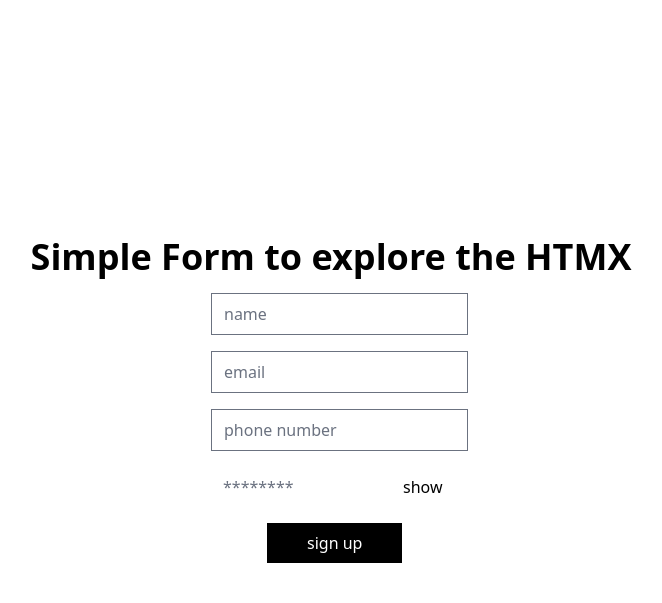
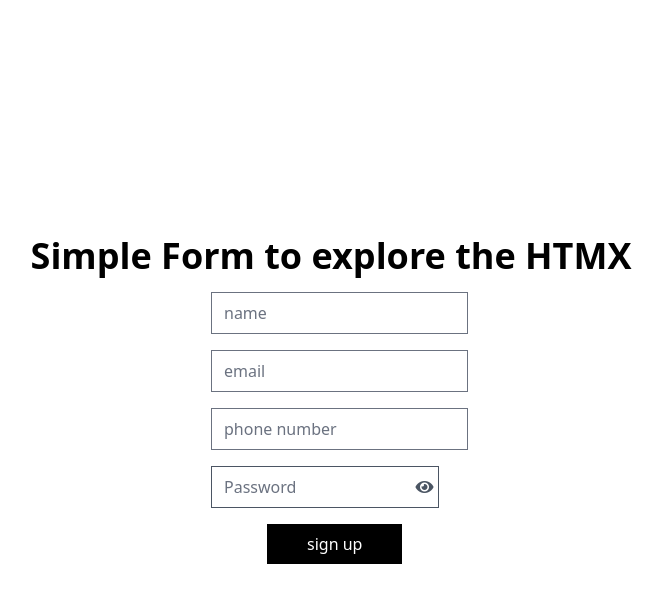
Before and after one commit to shadmeoli/LearningHTMX, a FastAPI app: page /home in a window 1280 px wide. Shown: the top 603 px of the page, without its empty margins (309-971 px from the left). Run offline with FastAPI, Linux system fonts and the light colour scheme; some libraries are stand-ins or nearby versions.

Commit message:
updates: HTMX CDN features

```diff
--- a/src/template/index.html
+++ b/src/template/index.html
@@ -3,6 +3,7 @@
 <head>
   <meta charset="UTF-8">
   <meta name="viewport" content="width=device-width, initial-scale=1.0">
+  <link rel="stylesheet" href="https://cdnjs.cloudflare.com/ajax/libs/font-awesome/5.15.3/css/all.min.css">
   <script src="https://unpkg.com/htmx.org@1.9.4"></script>
   <script src="https://cdn.tailwindcss.com?plugins=forms,typography,aspect-ratio,line-clamp"></script>
 </head>
@@ -13,10 +14,26 @@
       <input type="text" name="username" placeholder="name">
       <input type="email" name="email" placeholder="email">
       <input type="tel" name="phone" placeholder="phone number">
-      <div class="flex">
-        <input class="border-none outline-none active:border-none active:outline-none hover:border-none hover:outline-none w-[80%]" type="password" name="password" placeholder="********">
-        <button type="">show</button>
-      </div>
+      <div class="border border-gray-600 focus:ring focus:ring-blue-300 flex w-[228px]">
+      <input type="password" id="password"
+    placeholder="Password"
+    class="w-[90%] border-none outline-none hover:border-none hover:outline-none active:border-none active:outline-none"
+  />
+  <button
+    id="togglePassword"
+    class="focus:outline-none"
+    data-hx-trigger="click"
+    data-hx-get="/togglePassword"
+  >
+    <i
+      id="eyeIcon"
+      class="fas fa-eye text-gray-600 hover:text-blue-500 cursor-pointer"
+      data-hx-target="#password"
+      data-hx-swap="innerHTML"
+      data-hx-get="/showIcon"
+    ></i>
+  </button>
+    </div>
       <button class="ml-14 bg-black py-2 px-10 text-white ">sign up</button>
     </div>
   </div>
```
